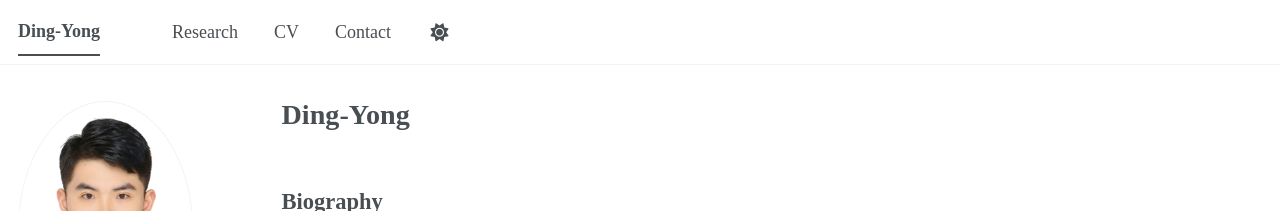
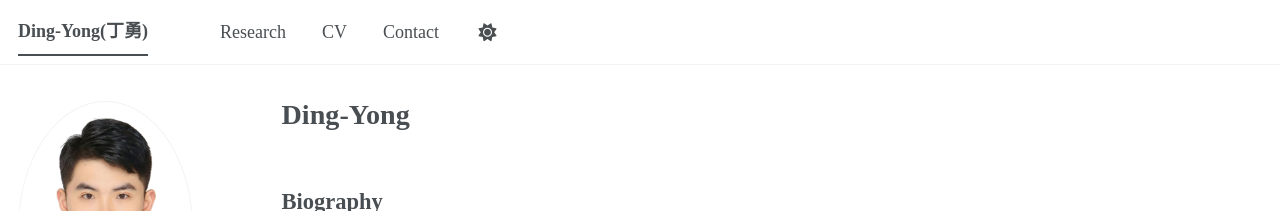
Before and after one commit to ding-yong/ding-yong.github.io, a Jekyll site: the page built from _pages/about.md, in a window 1280 px wide. Shown: the top 211 px of the page. Built offline with Jekyll 4.4.1, drawn with Linux system fonts in a browser that asks for light colours; some web fonts are replaced; a script bundle is joined from its source files by our own code; library files that are not in the unit come from our copies.

Commit message:
Update _config.yml

```diff
--- a/_config.yml
+++ b/_config.yml
@@ -9,7 +9,7 @@
 # Basic Site Settings
 locale                   : "en-US"
 site_theme               : "default"
-title                    : "Ding-Yong"
+title                    : "Ding-Yong(丁勇)"
 title_separator          : "-"
 name                     : &name "Ding-Yong"
 description              : &description "Ding-Yong's academic portfolio"
```
